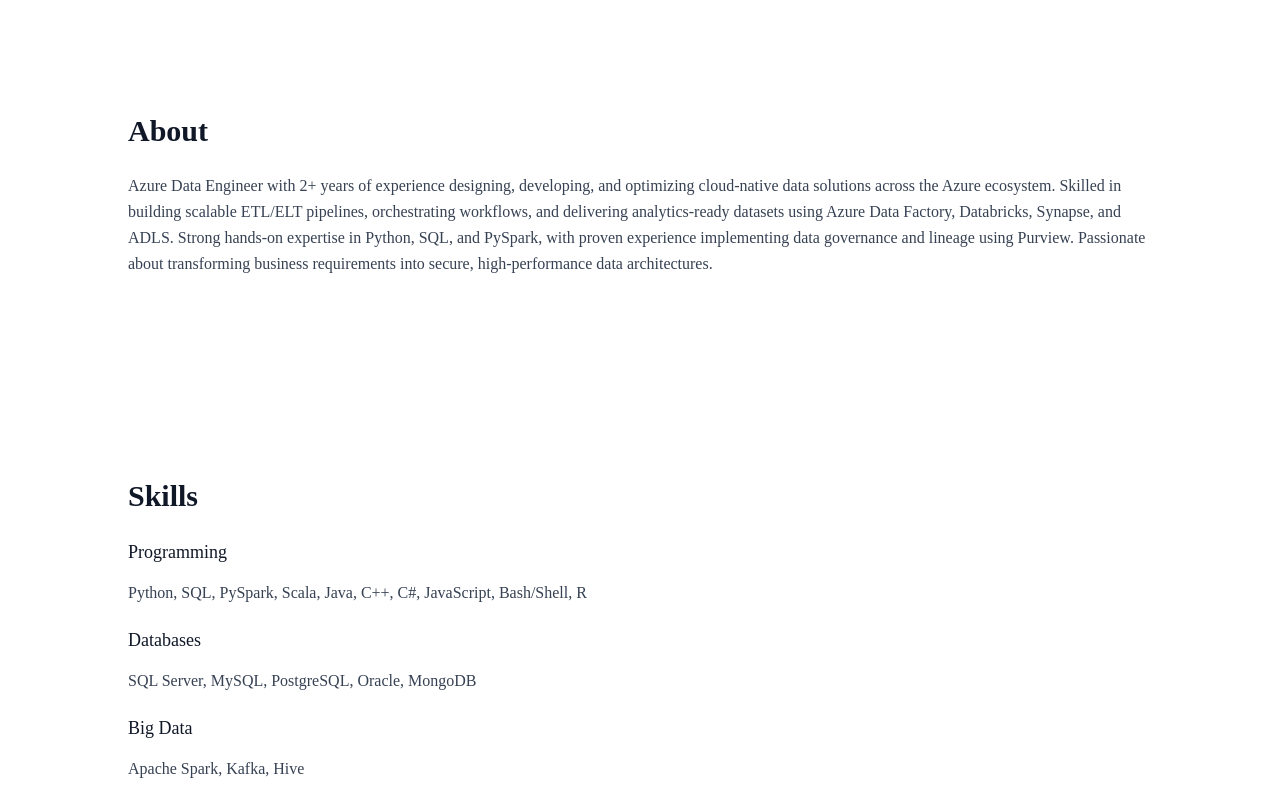
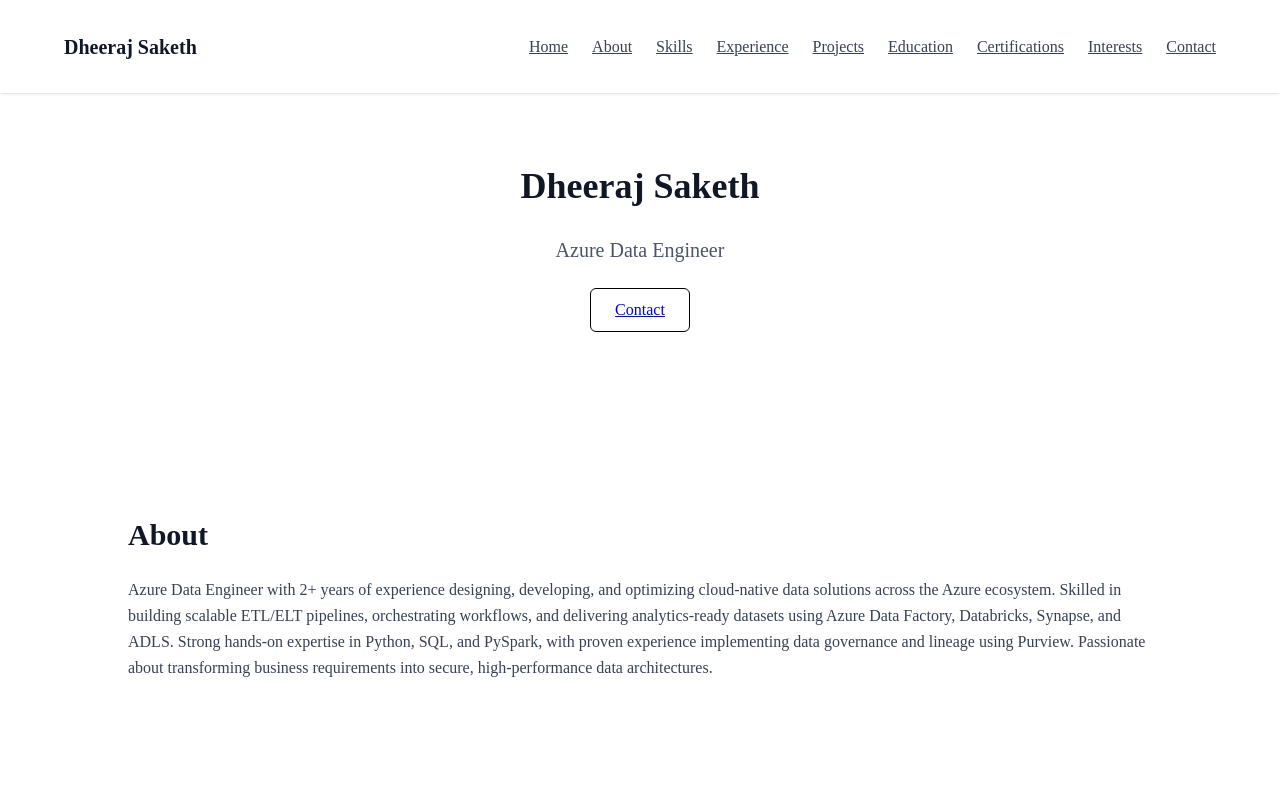
Before and after one commit to DheerajSaketh/dheeraj-portfolio, a Next.js app: page / in a window 1280 px wide. Shown: the top 800 px of the page. Built offline with nearby package versions, Linux system fonts and the light colour scheme.

Commit message:
Fix prerender errors by simplifying Hero and About components

```diff
--- a/app/components/Hero.tsx
+++ b/app/components/Hero.tsx
@@ -0,0 +1,19 @@
+export default function Hero() {
+  return (
+    <section id="home" className="pt-32 text-center">
+      <h1 className="text-4xl font-bold">Dheeraj Saketh</h1>
+      <p className="mt-4 text-xl text-gray-600">
+        Azure Data Engineer
+      </p>
+
+      <div className="mt-6 flex justify-center gap-4">
+        <a
+          href="#contact"
+          className="px-6 py-3 border border-black rounded-md"
+        >
+          Contact
+        </a>
+      </div>
+    </section>
+  );
+}
--- a/app/page.tsx
+++ b/app/page.tsx
@@ -1,3 +1,4 @@
+import Navbar from "./components/Navbar.tsx";
 import Hero from "./components/Hero.tsx";
 import About from "./components/About.tsx";
 import Skills from "./components/Skills.tsx";
@@ -12,8 +13,8 @@ import Footer from "./components/Footer.tsx";
 export default function Home() {
   return (
     <>
-      {/* <Navbar /> */}
-      {/* <Hero /> */}
+      <Navbar />
+      <Hero />
       <About />
       <Skills />
       <Experience />
```
